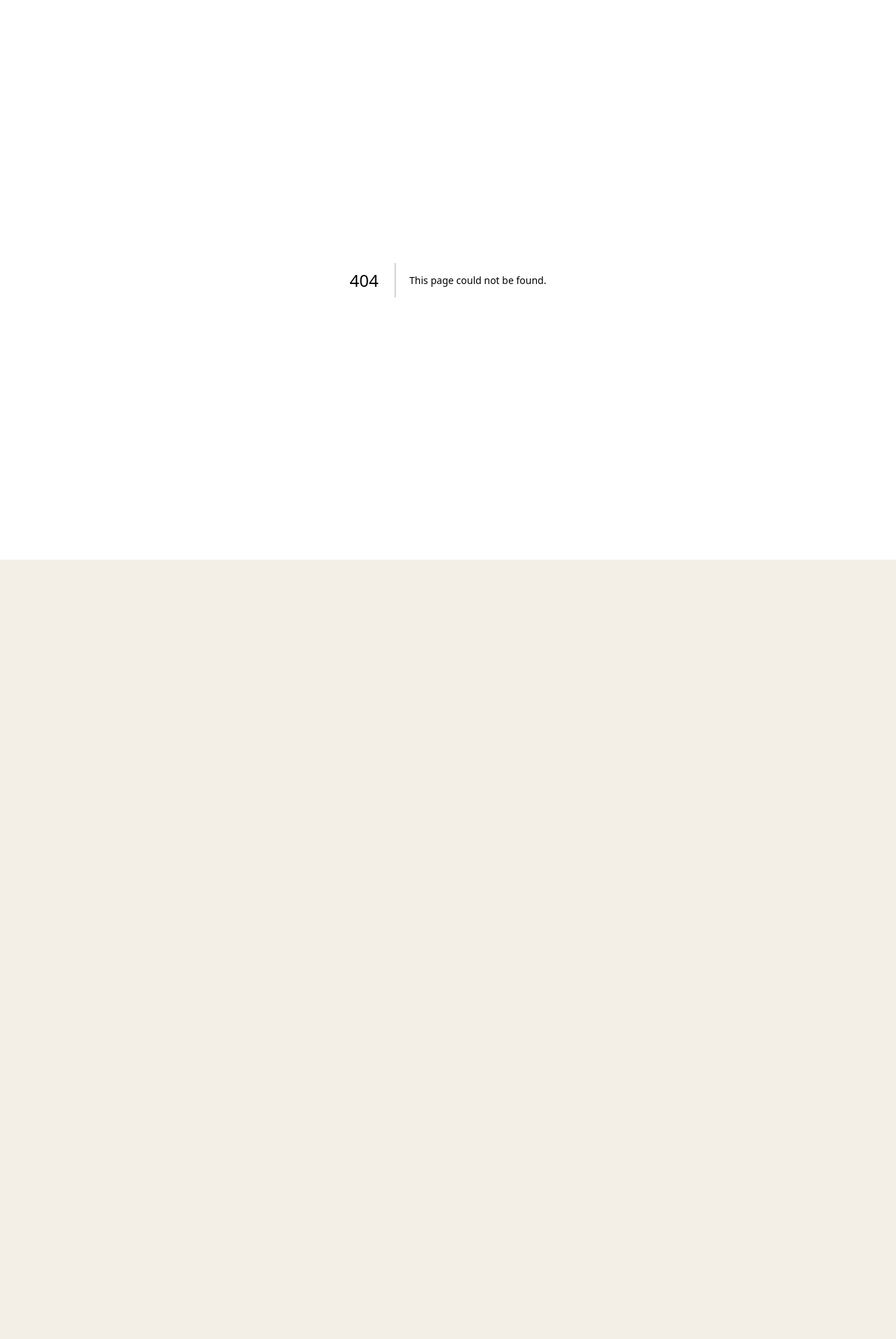
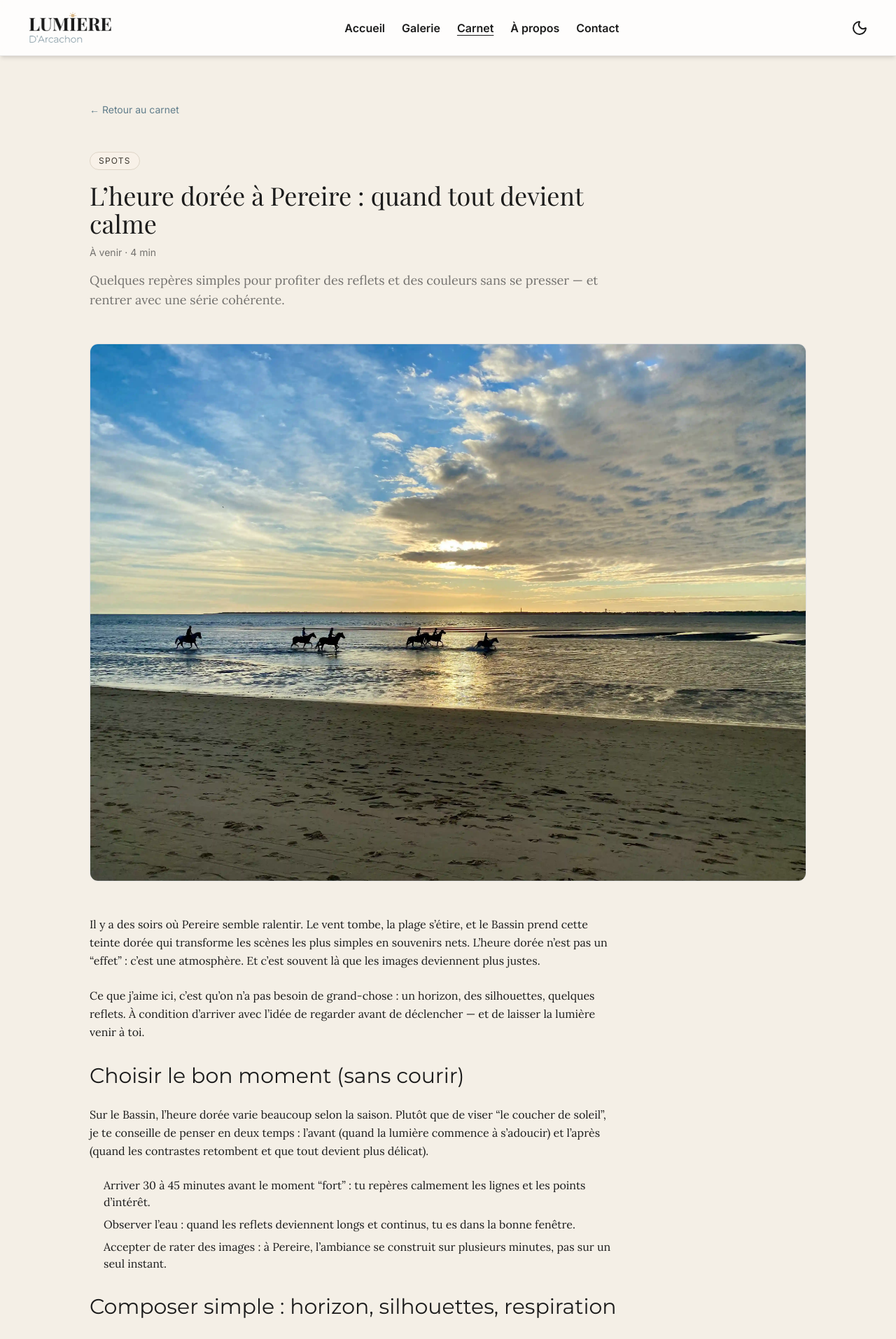
Before and after one commit to julienlisita/lumieredarcachon, a Next.js app: page /journal/heure-doree-pereire in a window 1280 px wide. Before the commit this address had no page. Shown: the top 1914 px of the page at 70% size. Before the commit the page ends 800 px from the top, so only its background shows below. Built offline with nearby package versions, Linux system fonts and the light colour scheme; a web font is replaced by a local one.

Commit message:
feat(journal): add article page template with cover-only layout

```diff
--- /dev/null
+++ b/src/app/(site)/journal/[slug]/page.tsx
@@ -0,0 +1,18 @@
+// src/app/(site)/journal/[slug]/page.tsx
+
+import { notFound } from 'next/navigation';
+import JournalArticle from '@/components/journal/JournalArticle';
+import { JOURNAL_POSTS } from '@/data/journal';
+
+type Props = {
+  params: Promise<{ slug: string }>;
+};
+
+export default async function JournalPostPage({ params }: Props) {
+  const { slug } = await params;
+
+  const post = JOURNAL_POSTS.find((p) => p.slug === slug);
+  if (!post) return notFound();
+
+  return <JournalArticle post={post} />;
+}
--- /dev/null
+++ b/src/components/journal/JournalArticle.css
@@ -0,0 +1,97 @@
+/* src/components/journal/JournalArticle.css */
+
+.journal-article__top {
+  @apply mb-6;
+}
+
+.journal-article__back {
+  @apply inline-flex items-center gap-2 font-ui text-sm;
+  color: var(--color-link);
+}
+.journal-article__back:hover {
+  color: var(--color-link-hover);
+}
+
+.journal-article__header {
+  @apply max-w-3xl;
+}
+
+.journal-article__tag {
+  @apply inline-flex font-ui text-xs uppercase tracking-widest px-3 py-1 rounded-full;
+  background: color-mix(in oklab, var(--color-primary) 20%, var(--color-surface));
+  border: 1px solid color-mix(in oklab, var(--color-primary) 30%, var(--color-border));
+  color: color-mix(in oklab, var(--color-text) 80%, var(--color-primary));
+}
+
+.journal-article__title {
+  @apply mt-4 text-3xl sm:text-4xl leading-tight;
+  font-family: var(--font-playfair), serif;
+  color: var(--color-heading);
+}
+
+.journal-article__meta {
+  @apply mt-3 font-ui text-sm;
+  color: var(--color-muted);
+}
+
+.journal-article__excerpt {
+  @apply mt-4 font-body text-base sm:text-lg leading-relaxed;
+  color: var(--color-muted);
+  max-width: 70ch;
+}
+
+.journal-article__cover {
+  @apply mt-8 overflow-hidden;
+  border-radius: var(--card-radius);
+  border: 1px solid var(--color-border);
+  background: var(--color-surface);
+}
+
+.journal-article__cover-img {
+  @apply w-full h-auto object-cover;
+}
+
+.journal-article__content {
+  @apply mt-10 max-w-3xl space-y-6;
+}
+
+.journal-article__h2 {
+  @apply pt-2 text-2xl sm:text-3xl;
+  font-family: var(--font-montserrat), system-ui, sans-serif;
+  color: var(--color-heading);
+}
+
+.journal-article__p {
+  @apply font-body text-base leading-relaxed;
+  color: var(--color-text);
+  max-width: 75ch;
+}
+
+.journal-article__quote {
+  @apply px-5 py-4 rounded-xl;
+  border-left: 3px solid var(--color-primary);
+  background: var(--color-surface-soft);
+  color: var(--color-text);
+  font-family: var(--font-lora), serif;
+}
+
+.journal-article__ul {
+  @apply pl-5 space-y-2;
+  color: var(--color-text);
+  font-family: var(--font-lora), serif;
+}
+
+.journal-article__figure {
+  @apply mt-2;
+}
+
+.journal-article__figure-img {
+  @apply w-full h-auto object-cover rounded-xl;
+  border: 1px solid var(--color-border);
+  background: var(--color-surface);
+}
+
+.journal-article__caption {
+  @apply mt-2 font-ui text-xs;
+  color: var(--color-muted);
+}
--- /dev/null
+++ b/src/components/journal/JournalArticle.tsx
@@ -0,0 +1,98 @@
+// src/components/journal/JournalArticle.tsx
+
+import Image from 'next/image';
+import Link from 'next/link';
+import Section from '@/components/layout/Section';
+import SectionWrapper from '@/components/layout/SectionWrapper';
+import type { JournalPost } from '@/data/journal';
+import './JournalArticle.css';
+
+type Props = {
+  post: JournalPost;
+};
+
+export default function JournalArticle({ post }: Props) {
+  return (
+    <main id="main-content">
+      <Section className="journal-article">
+        <SectionWrapper>
+          {/* Top nav */}
+          <div className="journal-article__top">
+            <Link href="/journal" className="journal-article__back">
+              ← Retour au carnet
+            </Link>
+          </div>
+
+          {/* Header */}
+          <header className="journal-article__header">
+            {post.tag && <span className="journal-article__tag">{post.tag}</span>}
+
+            <h1 className="journal-article__title">{post.title}</h1>
+
+            <p className="journal-article__meta">
+              {post.date} · {post.readingTime}
+            </p>
+
+            {post.excerpt && <p className="journal-article__excerpt">{post.excerpt}</p>}
+          </header>
+
+          {/* Cover only */}
+          {post.cover?.src && (
+            <div className="journal-article__cover">
+              <Image
+                src={post.cover.src}
+                alt={post.cover.alt}
+                width={1600}
+                height={900}
+                className="journal-article__cover-img"
+                sizes="(max-width: 1024px) 100vw, 900px"
+                priority
+              />
+            </div>
+          )}
+
+          {/* Content (no image blocks) */}
+          <article className="journal-article__content">
+            {post.content.map((block, idx) => {
+              if (block.type === 'h2') {
+                return (
+                  <h2 key={idx} className="journal-article__h2">
+                    {block.text}
+                  </h2>
+                );
+              }
+
+              if (block.type === 'p') {
+                return (
+                  <p key={idx} className="journal-article__p">
+                    {block.text}
+                  </p>
+                );
+              }
+
+              if (block.type === 'quote') {
+                return (
+                  <blockquote key={idx} className="journal-article__quote">
+                    {block.text}
+                  </blockquote>
+                );
+              }
+
+              if (block.type === 'ul') {
+                return (
+                  <ul key={idx} className="journal-article__ul">
+                    {block.items.map((it, i) => (
+                      <li key={i}>{it}</li>
+                    ))}
+                  </ul>
+                );
+              }
+
+              return null;
+            })}
+          </article>
+        </SectionWrapper>
+      </Section>
+    </main>
+  );
+}
```
Also changed, not shown: src/components/journal/JournalListSection.tsx (line endings or trailing spaces).
